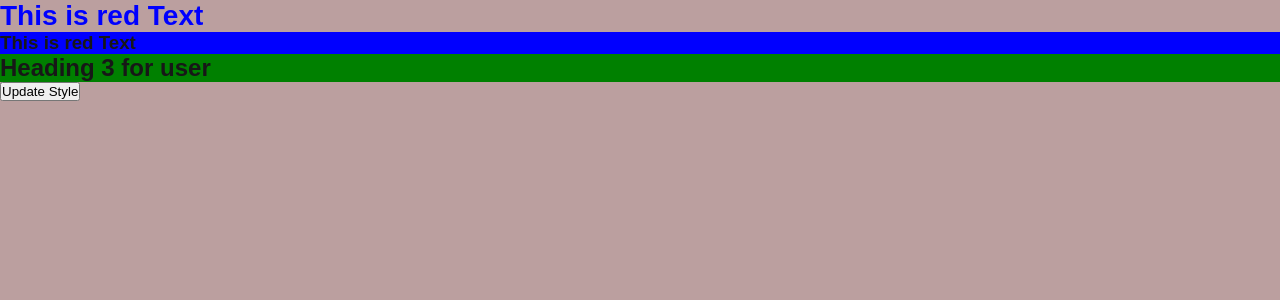
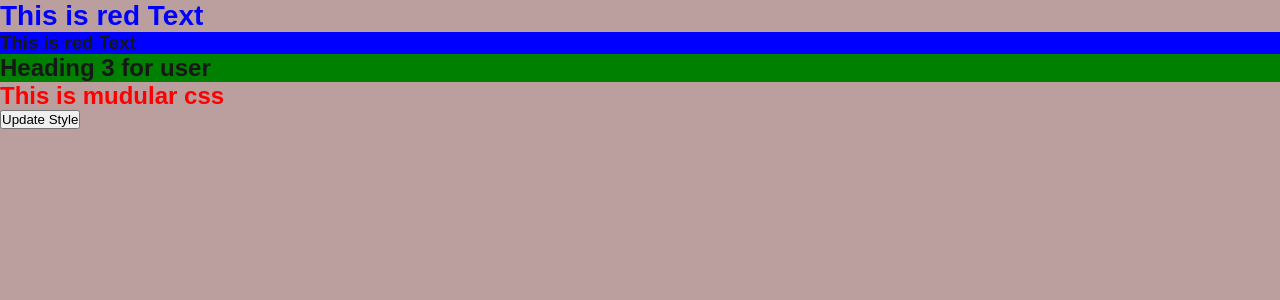
Before and after one commit to ritikmaurya4747/nextjs-blog, a Next.js app: page /user in a window 1280 px wide. Shown: the top 300 px of the page. Built offline with nearby package versions, Linux system fonts and the light colour scheme.

Commit message:
adding mudular css to do not overwrite css based on same class name

```diff
--- a/src/app/page.module.css
+++ b/src/app/page.module.css
@@ -67,3 +67,6 @@
   color: blue;
   text-align: center;
 }
+.module{
+  color: red;
+}
--- a/src/app/user/page.js
+++ b/src/app/user/page.js
@@ -1,7 +1,7 @@
 'use client'
 
 import { useState } from "react"
-
+import styles from '../page.module.css'
 export default function Page(){
     const [style,setStyle]= useState({backgroundColor:"green"})
     return (
@@ -9,6 +9,7 @@ export default function Page(){
             <h4>This is red Text</h4>
             <h3 style={{backgroundColor:"blue"}}>This is red Text</h3>
             <h2 style={style}>Heading 3 for user</h2>
+            <h2 className={styles.module}>This is mudular css</h2>
             <button onClick={()=> setStyle({backgroundColor:"yellow"})}>Update Style</button>
         </div>
     )
```
